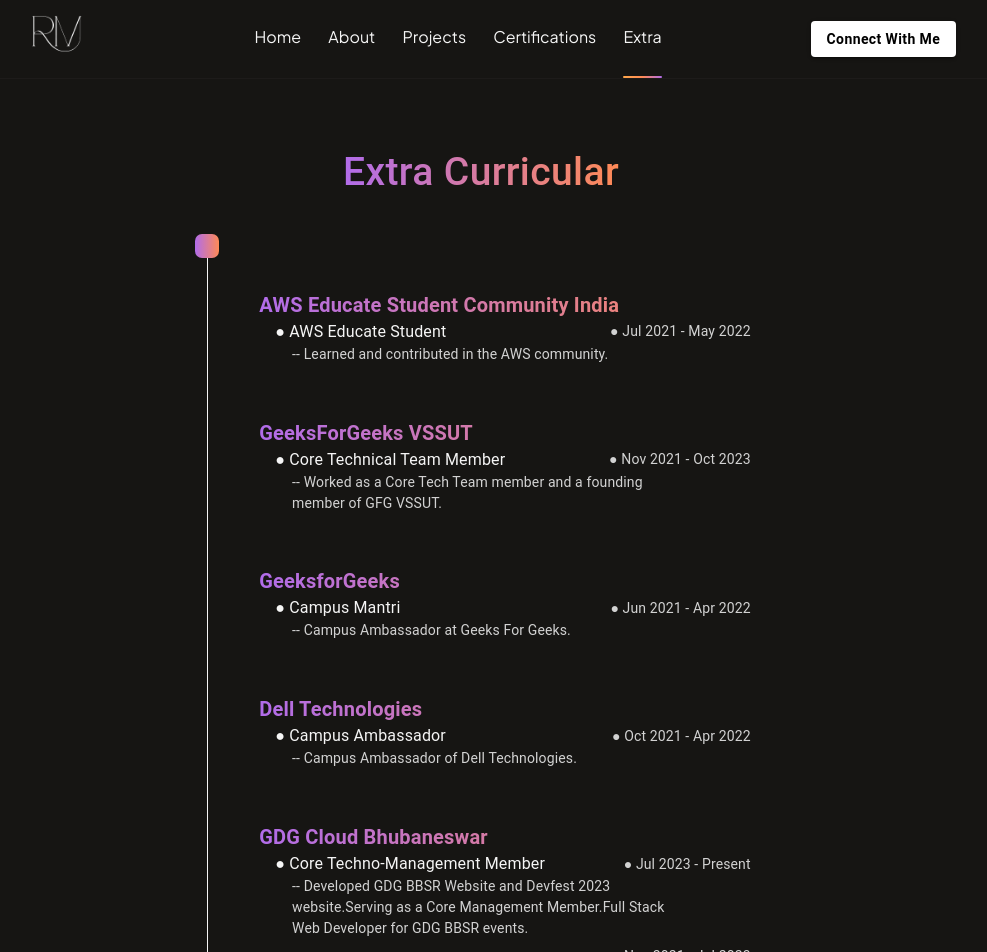
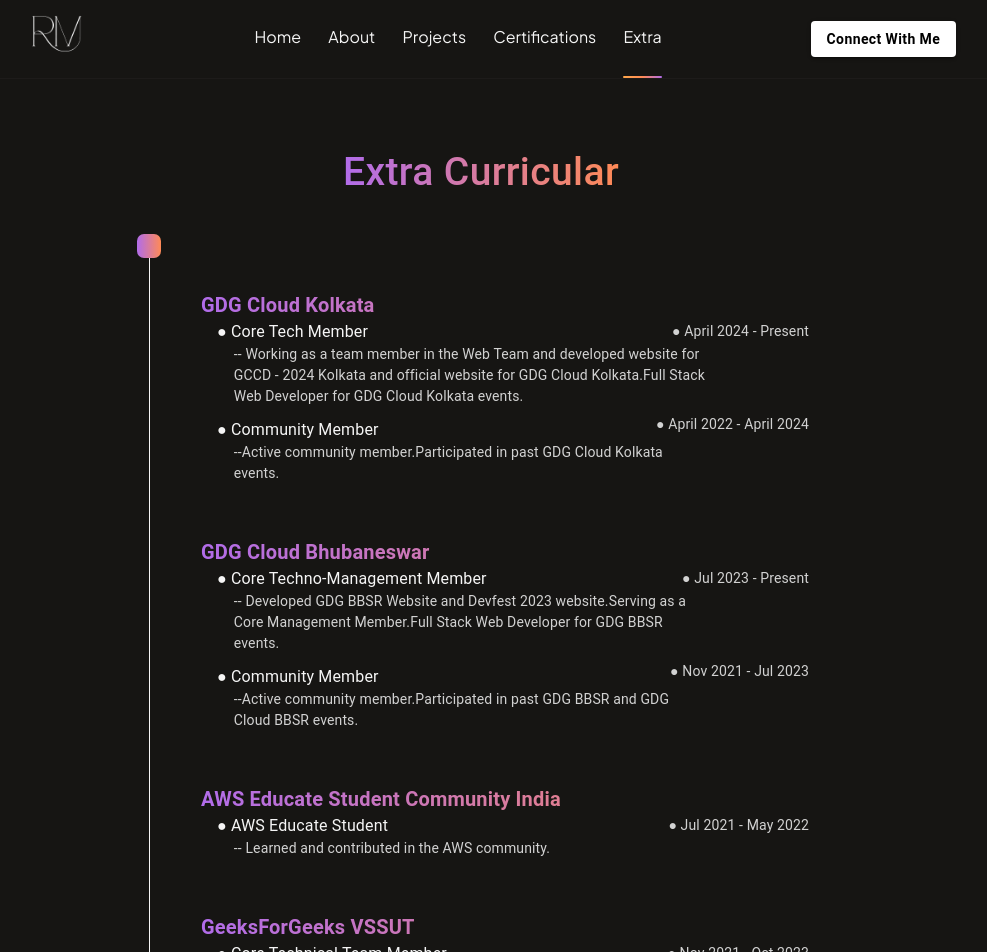
Before and after one commit to RUDRAMADHABA/Rudra-portfolio, a Next.js app: page /extra in a window 1280 px wide. Shown: the top 952 px of the page, without its empty margins (159-1146 px from the left). Built offline with nearby package versions, Linux system fonts and the light colour scheme.

Commit message:
Update page.js

```diff
--- a/src/app/extra/page.js
+++ b/src/app/extra/page.js
@@ -5,6 +5,37 @@
 const Extra = () => {
 
 const data = [
+  {
+    "position": "Core Tech Member",
+    "oldposition": "Community Member",
+    "company": "GDG Cloud Kolkata",
+    "duration": "April 2024 - Present",
+    "oldduration": "April 2022 - April 2024",
+    "responsibilities": [
+      "Working as a team member in the Web Team and developed website for GCCD - 2024 Kolkata and official website for GDG Cloud Kolkata.",
+      "Full Stack Web Developer for GDG Cloud Kolkata events."
+    ],
+    "oldresponsibilities": [
+      "Active community member.",
+      "Participated in past GDG Cloud Kolkata events."
+    ]
+  },
+  {
+    "position": "Core Techno-Management Member",
+    "oldposition": "Community Member",
+    "company": "GDG Cloud Bhubaneswar",
+    "duration": "Jul 2023 - Present",
+    "oldduration": "Nov 2021 - Jul 2023",
+    "responsibilities": [
+      "Developed GDG BBSR Website and Devfest 2023 website.",
+      "Serving as a Core Management Member.",
+      "Full Stack Web Developer for GDG BBSR events."
+    ],
+    "oldresponsibilities": [
+      "Active community member.",
+      "Participated in past GDG BBSR and GDG Cloud BBSR events."
+    ]
+  },
   {
     "position": "AWS Educate Student",
     "company": "AWS Educate Student Community India",
@@ -35,22 +66,6 @@
     "duration": "Oct 2021 - Apr 2022 ",
     "responsibilities": [
       "Campus Ambassador of Dell Technologies."
-    ]
-  },
-  {
-    "position": "Core Techno-Management Member",
-    "oldposition": "Community Member",
-    "company": "GDG Cloud Bhubaneswar",
-    "duration": "Jul 2023 - Present",
-    "oldduration": "Nov 2021 - Jul 2023",
-    "responsibilities": [
-      "Developed GDG BBSR Website and Devfest 2023 website.",
-      "Serving as a Core Management Member.",
-      "Full Stack Web Developer for GDG BBSR events."
-    ],
-    "oldresponsibilities": [
-      "Active community member.",
-      "Participated in all GDG events."
     ]
   },
   {
```
